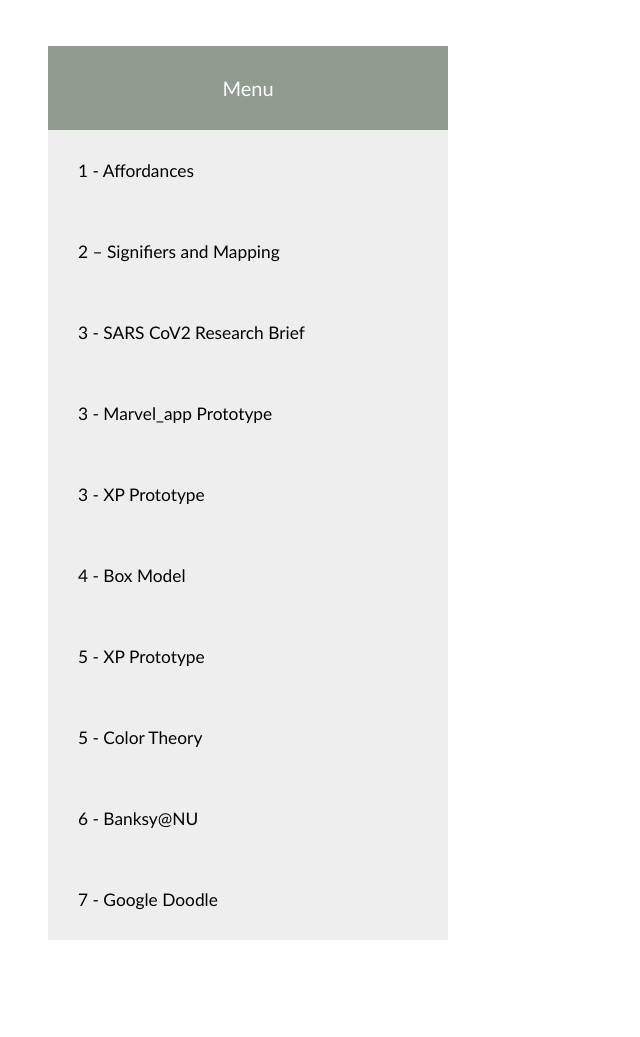
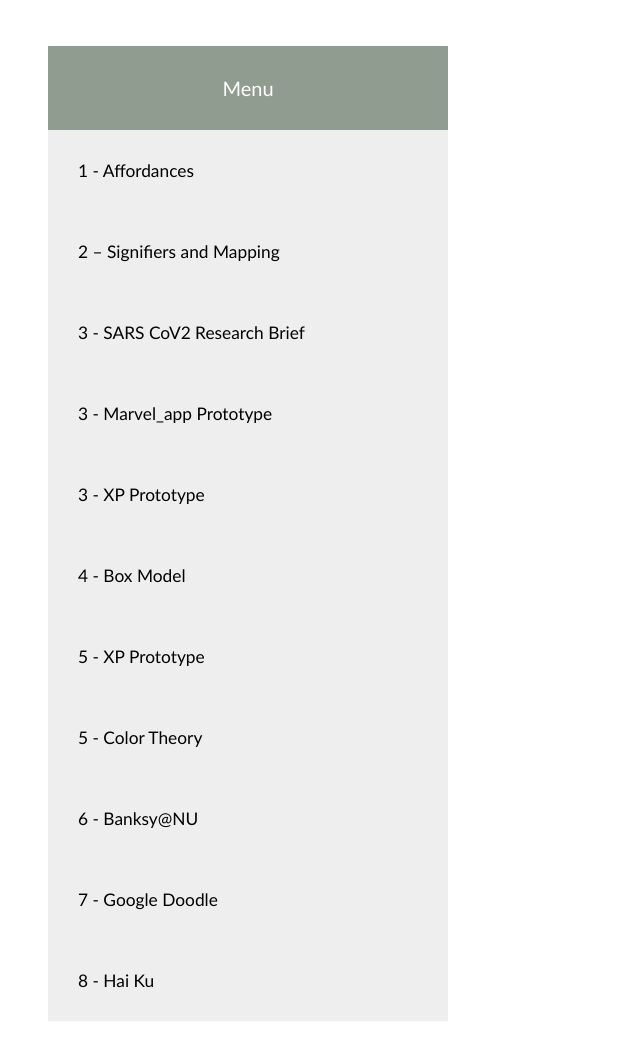
Before and after one commit to celdjo/5D_Fall_20, a plain HTML site: page index.html in a window 1280 px wide. Shown: the whole page, without its empty margins (0-640 px from the left). Before the commit the page ends 956 px from the top, so only its background shows below. Drawn offline with Linux system fonts and the light colour scheme.

Commit message:
Update index.html

```diff
--- a/index.html
+++ b/index.html
@@ -21,6 +21,8 @@
             <li><a href=assign_5_color/index.html>5 - Color Theory</a></li>
             <li><a href=Banksy_NU/index.html>6 - Banksy@NU</a></li>
             <li><a href=googleDoodle/google.html>7 - Google Doodle</a></li>
+            <li><a href=haiku/index.html>8 - Hai Ku</a></li>
+
         </div>
         </ul>
     </nav>
```
